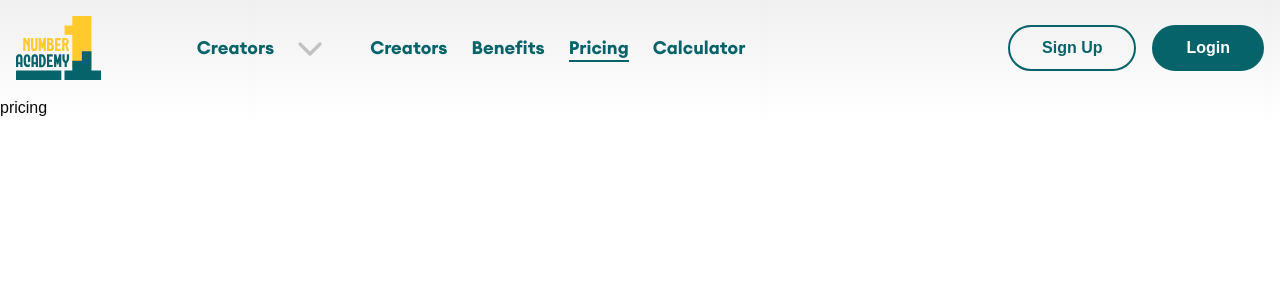
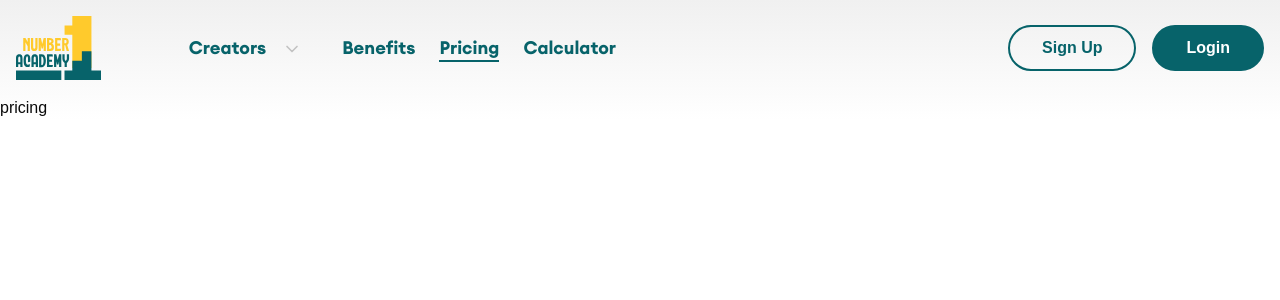
Before and after one commit to HrishikeshRajan/NumberOneClub, a Next.js app: page /pricing in a window 1280 px wide. Shown: the top 300 px of the page. Built offline with nearby package versions, Linux system fonts and the light colour scheme.

Commit message:
refactor: drop down header css updated          - sidebar menu added

```diff
--- a/app/components/CreatorsDropDown.tsx
+++ b/app/components/CreatorsDropDown.tsx
@@ -19,30 +19,30 @@ export function CreatorsNavMenu() {
       <NavigationMenuList>
         <NavigationMenuItem>
           <NavigationMenuTrigger
-            className={`relative text-lg font-semibold after:absolute after:bottom-0 after:left-0 after:w-full after:h-0.5 after:bg-border-skobeloff after:origin-left after:transition-transform ${
+            className={`relative pl-2 text-sm md:text-lg text-Skobeloff font-semibold after:absolute after:bottom-0 after:left-0 after:w-full after:h-0.5 after:bg-border-skobeloff after:origin-left after:transition-transform ${
               pathname === '/creators' ? 'after:scale-x-100' : 'after:scale-x-0 hover:after:scale-x-100 hover:text-Skobeloff active:text-Skobeloff'
-            } flex items-center gap-3 [&>svg]:w-10 [&>svg]:h-10 [&>svg]:text-sliversand [&>svg]:ml-1 data-[state=open]:text-Skobeloff bg-transparent`}
+            } flex items-center gap-3 [&>svg]:w-10 [&>svg]:h-5 md:[&>svg]:w-5 md:[&>svg]:h-10 [&>svg]:text-sliversand [&>svg]:ml-1 data-[state=open]:text-Skobeloff data-[state=closed]:text-Skobeloff bg-transparent visited:text-Skobeloff`}
           >
             Creators
           </NavigationMenuTrigger>
 
           <NavigationMenuContent>
             <ul className="grid gap-3 p-4 w-48 text-Skobeloff font-light">
-              <li>
+              <li key={1}>
                 <NavigationMenuLink asChild>
                   <Link href="/creators/profile" className="block p-2 hover:bg-slate-100 rounded-md ">
                     Profile
                   </Link>
                 </NavigationMenuLink>
               </li>
-              <li>
+              <li key={2}>
                 <NavigationMenuLink asChild>
                   <Link href="/creators/dashboard" className="block p-2 hover:bg-slate-100 rounded-md">
                     Dashboard
                   </Link>
                 </NavigationMenuLink>
               </li>
-              <li>
+              <li key={3}>
                 <NavigationMenuLink asChild>
                   <Link href="/creators/settings" className="block p-2 hover:bg-slate-100 rounded-md">
                     Settings
--- a/app/components/NavLinks.tsx
+++ b/app/components/NavLinks.tsx
@@ -13,7 +13,7 @@ export function NavLinks({ className }: { className: string }) {
 
       {NavLinksValues.map((link) => (
         <Link
-          key={link.id}
+          key={link.path}
           href={link.path}
           className={`relative transition-colors text-lg font-semibold after:absolute after:bottom-0 after:left-0 after:w-full after:h-0.5 after:bg-border-skobeloff after:origin-left after:transition-transform ${
             pathname === link.path
--- a/app/components/SideSheet.tsx
+++ b/app/components/SideSheet.tsx
@@ -1,13 +1,15 @@
-
+"use client"
 import {
   Sheet,
   SheetContent,
-  SheetDescription,
-  SheetHeader,
   SheetTitle,
   SheetTrigger,
 } from "@/components/ui/sheet"
 import Image from 'next/image'
+import Link from "next/link"
+import { NavLinksValues } from "../seed/navLinks"
+import { CreatorsNavMenu } from "./CreatorsDropDown"
+import * as VisuallyHidden from "@radix-ui/react-visually-hidden";
 
 function SideSheet() {
   return (
@@ -24,13 +26,19 @@ function SideSheet() {
     </SheetTrigger>
 
       <SheetContent side={'top'} className="focus:outline-none">
-        <SheetHeader>
-          <SheetTitle>Are you absolutely sure?</SheetTitle>
-          <SheetDescription>
-            This action cannot be undone. This will permanently delete your account
-            and remove your data from our servers.
-          </SheetDescription>
-        </SheetHeader>
+
+      <VisuallyHidden.Root>
+        <SheetTitle>Sidebar</SheetTitle>
+      </VisuallyHidden.Root>
+
+
+         {NavLinksValues.map((link) => (
+          <Link href={link.path} key={link.path} className='flex items-center gap-2 p-2  transition-colors text-lg font-semibold text-Skobeloff'>
+
+            <p className='text-sm capitalize'>{link.label}</p>
+          </Link>
+        ))}
+         <CreatorsNavMenu />
       </SheetContent>
     </Sheet>
   )
--- /dev/null
+++ b/app/components/VisuallyHidden.tsx
@@ -0,0 +1,3 @@
+import * as VisuallyHidden from "@radix-ui/react-visually-hidden";
+
+export default () => <VisuallyHidden.Root />;
--- a/app/seed/navLinks.ts
+++ b/app/seed/navLinks.ts
@@ -7,12 +7,7 @@ enum NavLinkPath {
 
 
 export const NavLinksValues = [
-    {
-        id:1,
-        path: NavLinkPath.CREATORS,
-        label: 'Creators',
-        className: 'relative transition-colors nav-text after:absolute after:bottom-0 after:left-0 after:w-full after:h-0.5 after:bg-border-skobeloff after:origin-left after:transition-transform',
-    },
+
     {
         id:2,
         path: NavLinkPath.BENEFITS,
--- a/package.json
+++ b/package.json
@@ -15,6 +15,7 @@
     "@radix-ui/react-navigation-menu": "^1.2.1",
     "@radix-ui/react-slot": "^1.1.0",
     "@radix-ui/react-tabs": "^1.1.1",
+    "@radix-ui/react-visually-hidden": "^1.1.0",
     "@tailwindcss/line-clamp": "^0.4.4",
     "class-variance-authority": "^0.7.0",
     "clsx": "^2.1.1",
```
Also changed, not shown: 1 other file (tests, documents, lock files or other folders).
